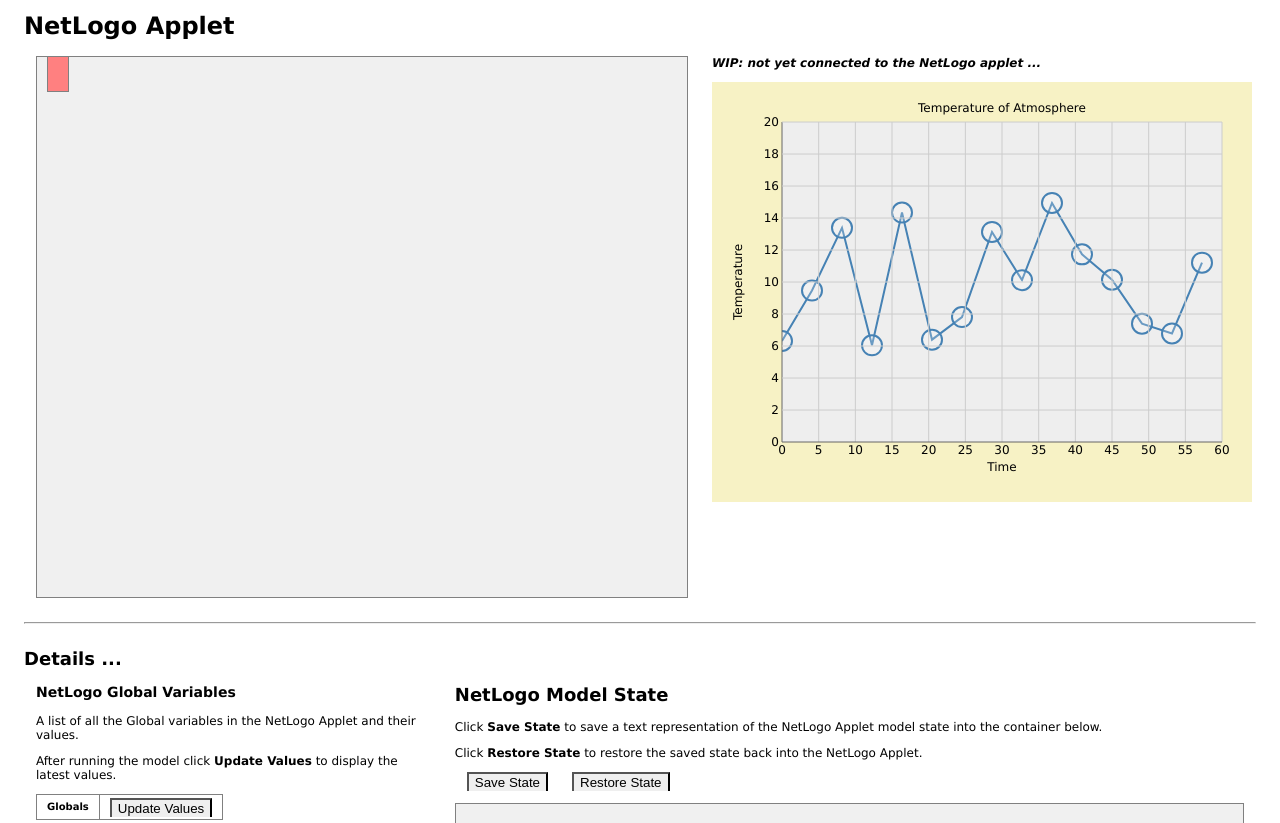
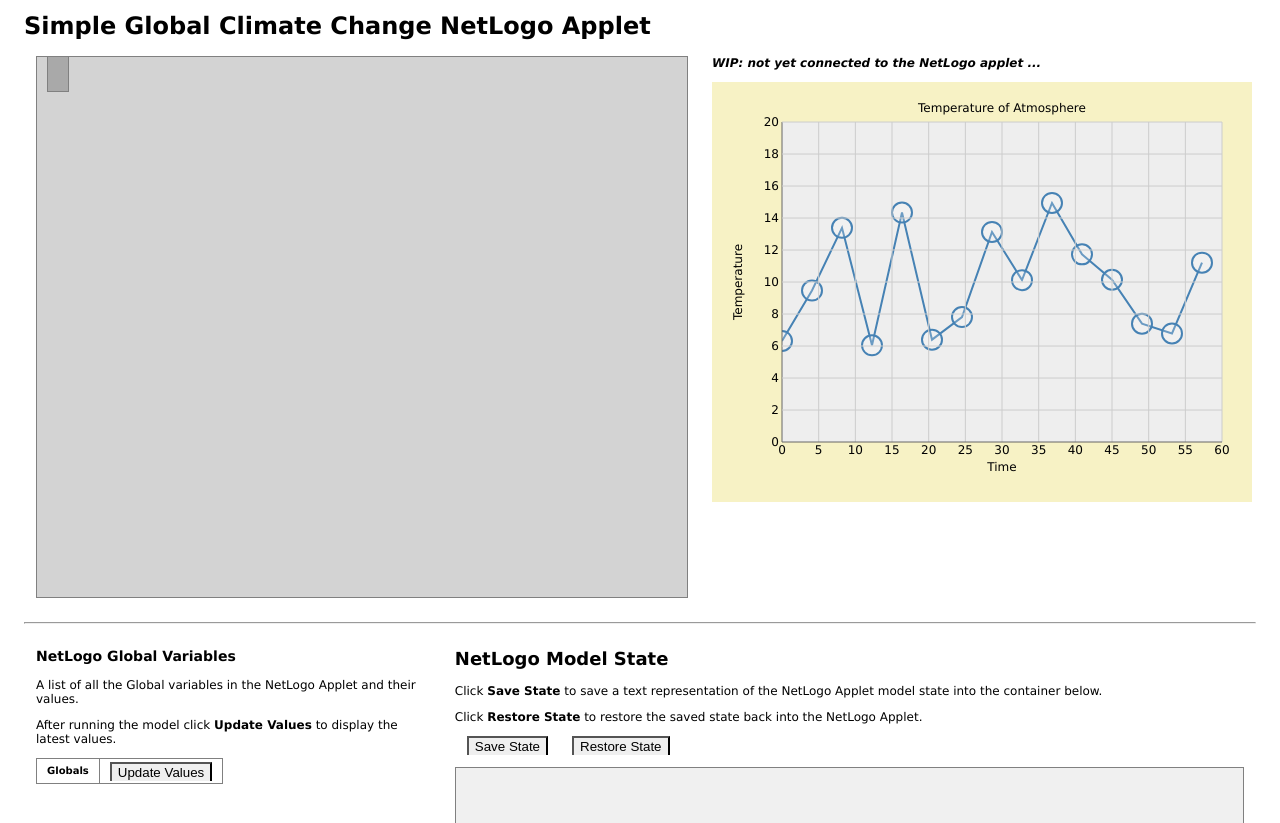
Before and after one commit to stepheneb/netlogo-gcc, a plain HTML site: page index.html in a window 1280 px wide. Shown: the top 823 px of the page. Drawn offline with Linux system fonts and the light colour scheme.

Commit message:
style, naming cleanups

```diff
--- a/index.html
+++ b/index.html
@@ -6,7 +6,7 @@
     <script src="lib/simple-graph.js" type="text/javascript"></script>
   </head>
   <body>
-    <h1>NetLogo Applet</h1>
+    <h1>Simple Global Climate Change NetLogo Applet</h1>
     <ul class="hlist">
       <li>
         <div id="appletwrapper">
@@ -22,7 +22,6 @@
       </li>
     </ul>
     <hr>
-    <h2>Details ...</h2>
     <ul class="hlist">
       <li>
         <h3>NetLogo Global Variables</h2>
--- a/styles.css
+++ b/styles.css
@@ -12,10 +12,10 @@ hr { margin: 2em 0em; }
   padding: 10px;
   width: 630px;
   height: 520px;
-  background-color: #F0F0F0; }
+  background-color: lightgray; }
 applet { border: 1px solid gray;
   padding: 10px;
-  background-color: #FF8080; }
+  background-color: darkgray; }
 table { border: 1px solid gray;
   border-spacing: 0px;
   border-collapse: collapse;
```
